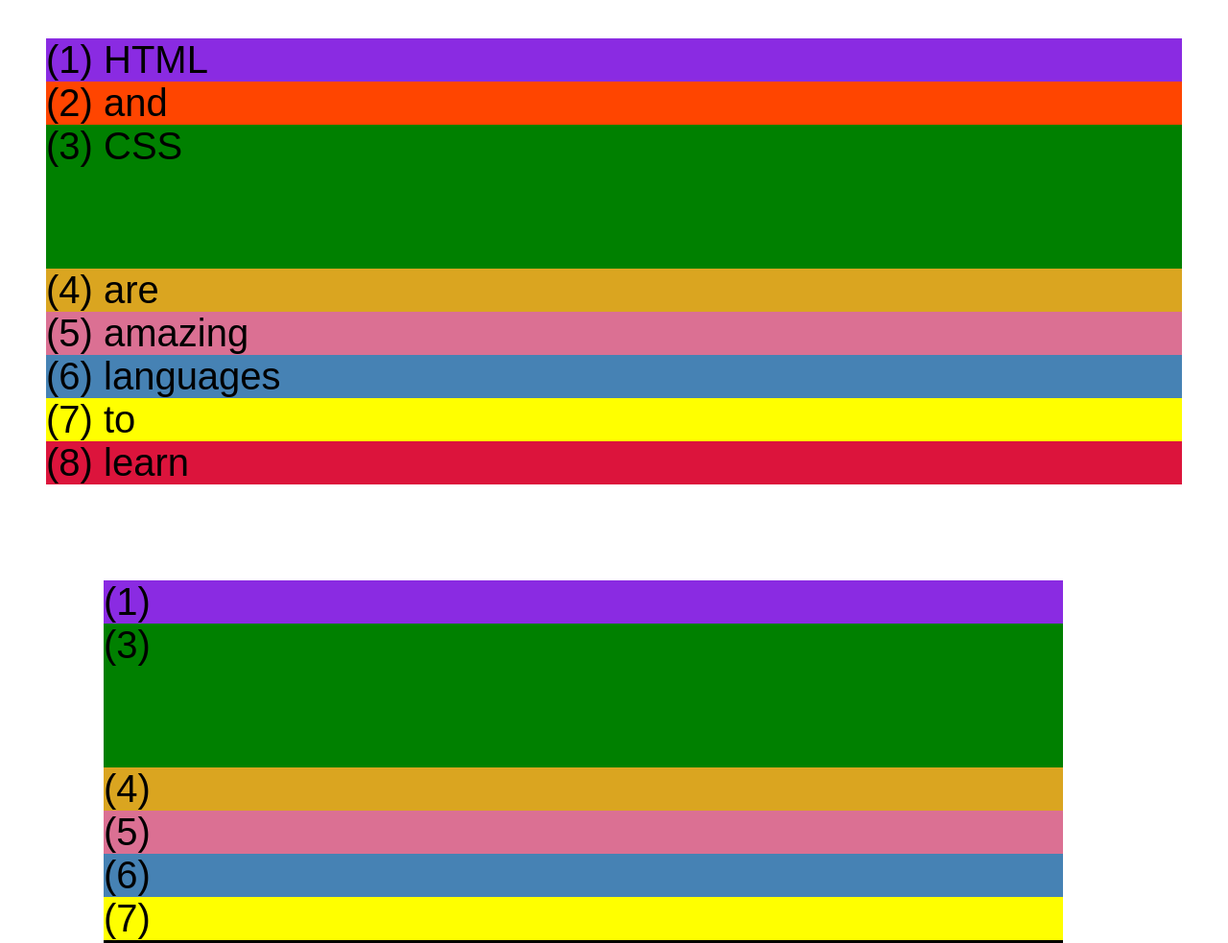
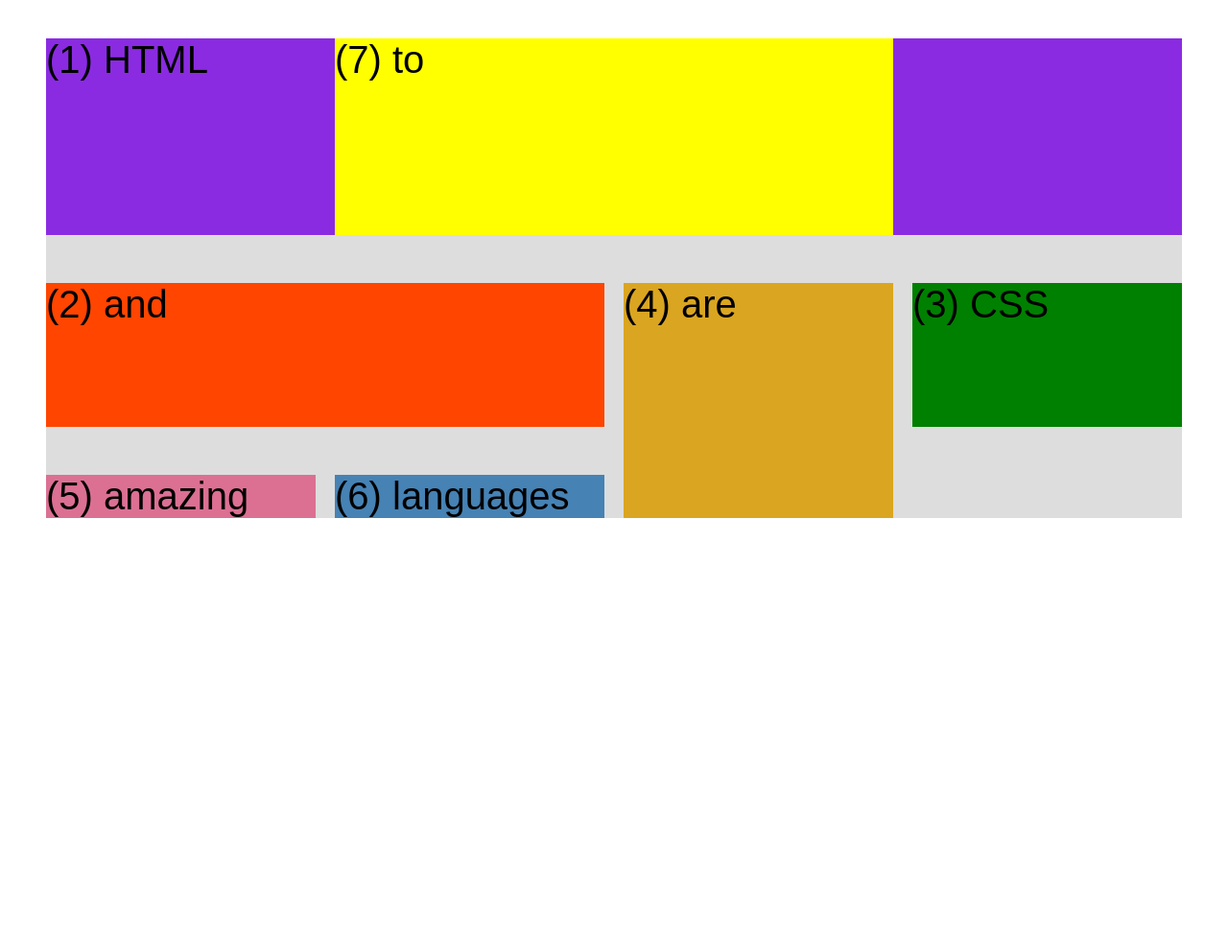
Before and after one commit to Laurence33/learning-html-css, a plain HTML site: page 04-CSS-Layouts/css-grid.html in a window 1280 px wide. Shown: the top 983 px of the page at 96% size. After the commit the page ends 800 px from the top, so only its background shows below. Drawn offline with Linux system fonts and the light colour scheme.

Commit message:
css grid basics

```diff
--- a/04-CSS-Layouts/css-grid.html
+++ b/04-CSS-Layouts/css-grid.html
@@ -40,6 +40,35 @@
         margin: 40px;
 
         /* CSS GRID */
+        display: grid;
+        /* grid-template-columns: 200px 200px 100px 100px; */
+        /* grid-template-columns: 1fr 1fr 1fr auto; */
+        grid-template-columns: repeat(4, 1fr);
+        /* grid-template-rows: 300px 200px; */
+        grid-template-rows: 1fr auto;
+        gap: 20px;
+        row-gap: 50px;
+
+        height: 500px;
+      }
+
+      .el--7 {
+        grid-column: 2/4; /* exclusive end value */
+        grid-row: 1/2;
+      }
+
+      .el--2 {
+        grid-column: 1 / span 2;
+        grid-row: 2;
+      }
+
+      .el--1 {
+        grid-column: 1 / -1; /*Till the end*/
+        grid-row: 1;
+      }
+
+      .el--4 {
+        grid-row: 2/4;
       }
 
       .container--2 {
@@ -52,6 +81,7 @@
         width: 1000px;
         height: 600px;
 
+        display: none;
         /* CSS GRID */
       }
     </style>
@@ -65,7 +95,7 @@
       <div class="el el--5">(5) amazing</div>
       <div class="el el--6">(6) languages</div>
       <div class="el el--7">(7) to</div>
-      <div class="el el--8">(8) learn</div>
+      <!-- <div class="el el--8">(8) learn</div> -->
     </div>
 
     <div class="container--2">
```
